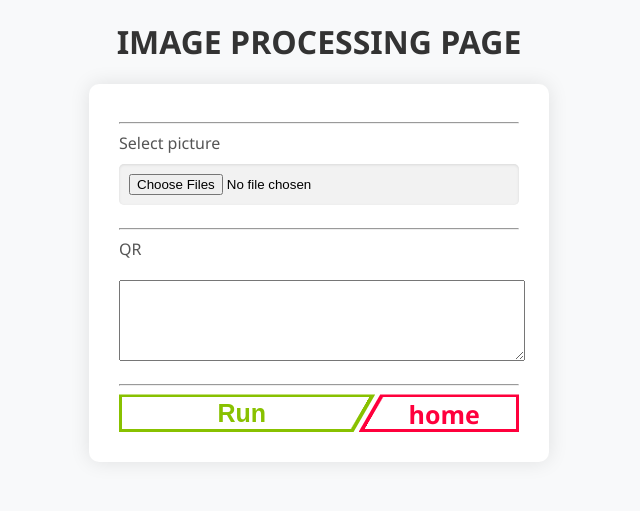
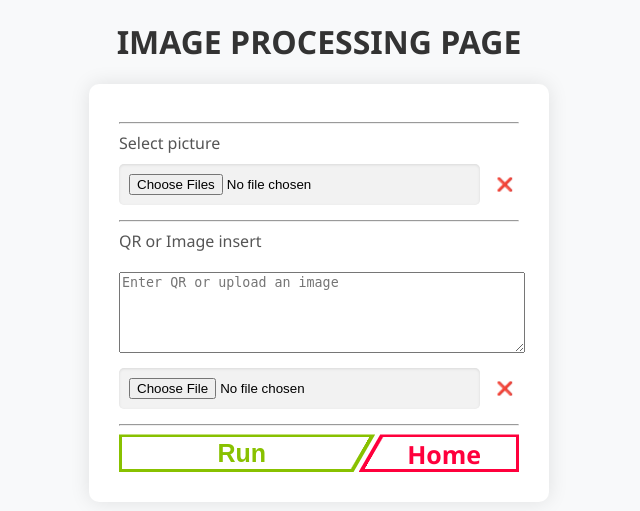
Before and after one commit to justaavoid/nine-sauce, a Flask app: page /image in a window 1280 px wide. Shown: the top 511 px of the page, without its empty margins (321-961 px from the left). Run offline with Flask 3, Linux system fonts and the light colour scheme.

Commit message:
adding func process with image in both, error handle

```diff
--- a/Flask-App/app.py
+++ b/Flask-App/app.py
@@ -64,7 +64,7 @@ def video():
 
 @app.route("/process-video", methods=["POST"])
 def process_video_route():
-    output_filename = video_process.process_video(request)
+    output_filename = process_video(request)
     processed_video_path = os.path.join(app.config["OUTPUT_FOLDER"], output_filename)
     # Redirect to the download page with the filename as a parameter
     return redirect(url_for("download", filename=processed_video_path))
@@ -81,10 +81,11 @@ def process_image_route():
     image_files = request.files.getlist("picture")
     # Lấy link từ input text
     link = request.form.get("image_link")
+    image = request.files.get("image_file")
     # Thư mục đầu ra
     output_dir = OUTPUT_FOLDER
     # Gọi hàm xử lý ảnh
-    output_path = process_images(image_files, link, output_dir)
+    output_path = process_images(image_files, link, output_dir, image)
     # Chuyển hướng đến trang download
     return redirect(url_for("download", filename=output_path))
 
--- a/Flask-App/static/process.css
+++ b/Flask-App/static/process.css
@@ -27,7 +27,6 @@ label {
 }
 
 input[type="file"] {
-  margin-bottom: 15px;
   width: calc(100% - 20px);
   padding: 10px;
   border: none;
@@ -125,3 +124,31 @@ input[type="file"]::placeholder {
   box-shadow: inset 0 0 0 100vmax var(--_c);
   color: #fff;
 }
+
+/* css for button clear all chosen file */
+.file-container {
+  display: flex;
+  align-items: center; /* Center items vertically */
+}
+
+.clear-file {
+  margin-left: 10px;
+  background-color: transparent; /* Transparent background */
+  border: none; /* Remove border */
+  color: #555; /* Text color */
+  cursor: pointer; /* Cursor style */
+}
+
+.clear-file:hover {
+  color: #f00; /* Change text color on hover */
+}
+
+/* css for error msg */
+.error-msg {
+  color: red;
+  font-size: 10px;
+}
+
+.section {
+  margin: 15px;
+}
--- a/Flask-App/templates/image_process.html
+++ b/Flask-App/templates/image_process.html
@@ -15,7 +15,9 @@
       onsubmit="return validateForm()"
     >
       <hr />
+      <div>
         <label for="picture">Select picture</label>
+        <div class="file-container">
           <input
             type="file"
             id="picture"
@@ -23,31 +25,86 @@
             accept="image/*"
             multiple
           />
+          <!-- Add a button to clear the selected file -->
+          <button
+            class="clear-file"
+            type="button"
+            onclick="clearFile('picture')"
+          >
+            &#10060;
+          </button>
+        </div>
+        <span class="error-msg" id="error-mul-image"></span>
+      </div>
+      <div class="section"></div>
       <hr />
-      <label for="image_link">QR</label>
+      <div>
+        <label for="image_link">QR or Image insert</label>
         <textarea
           class="qr"
           type="text"
           id="image_link"
           name="image_link"
+          placeholder="Enter QR or upload an image"
           rows="5"
         ></textarea>
+        <br />
+        <div class="file-container">
+          <input
+            type="file"
+            id="image_file"
+            name="image_file"
+            accept="image/*"
+          />
+          <!-- Add a button to clear the selected file -->
+          <button
+            class="clear-file"
+            type="button"
+            onclick="clearFile('image_file')"
+          >
+            &#10060;
+          </button>
+        </div>
+        <span class="error-msg" id="error-qr-img"></span>
+      </div>
+      <div class="section"></div>
       <hr />
       <div class="buttons">
         <button class="btn" type="submit">Run</button>
-        <a href="/" class="btn">home</a>
+        <a href="/" class="btn">Home</a>
       </div>
     </form>
     <script>
+      // Function to clear the selected file
+      function clearFile(elmId) {
+        // Get the file input element
+        var fileInput = document.getElementById(elmId);
+        // Reset the value of the file input
+        fileInput.value = "";
+      }
+
       function validateForm() {
         var files = document.getElementById("picture").files;
+        var errorMsg = document.getElementById("error-mul-image");
         if (files.length < 1) {
-          alert("Please select at least one image file.");
+          errorMsg.innerText = "Please provide at least one image.";
+          return false;
+        } else {
+          errorMsg.innerText = "";
+        }
+        if (files.length > 8) {
+          errorMsg.innerText = "You can only select up to 8 image files.";
           return false;
         }
-        if (files.length > 8) {
-          alert("You can only select up to 8 image files.");
+        var imageLink = document.getElementById("image_link").value;
+        var imageFile = document.getElementById("image_file").value;
+        var errorMsg = document.getElementById("error-qr-img");
+
+        if (imageLink.trim() === "" && imageFile.trim() === "") {
+          errorMsg.innerText = "Please provide One image or QR-link.";
           return false;
+        } else {
+          errorMsg.innerText = "";
         }
         return true;
       }
--- a/Flask-App/video_process.py
+++ b/Flask-App/video_process.py
@@ -14,12 +14,13 @@ def process_video(request):
     # Get uploaded video file and link from the request
     video_file = request.files.get("video")
     link = request.form.get("link")
+    image = request.files.get("image_file")
 
     # Check if video file and link are provided
     if not video_file:
         return "No video file uploaded"
-    if not link:
-        return "No link provided"
+    if not link and not image:
+        return "No link or image provided"
 
     # Save the uploaded video file
     video_path = os.path.join(UPLOAD_FOLDER, video_file.filename)
@@ -30,23 +31,27 @@ def process_video(request):
         input_clip = VideoFileClip(video_path)
     except Exception as e:
         return f"Error loading video clip: {e}"
+    image_qr= image
+    if image:
+        image_path = os.path.join(OUTPUT_FOLDER, "user_image.png")
+        image.save(image_path)
+        image_qr= image_path
+    elif link:
+        # Generate colored QR code image from the provided link
+        background_color = (255, 255, 255)  # White
+        fill_color = (0, 0, 255)  # Blue
+        qr_image_bytes = generate_colored_qr_code(
+            link, background=background_color, fill_color=fill_color
+        )
+        image_qr= qr_image_bytes
 
-    # Generate colored QR code image from the provided link
-    background_color = (255, 255, 255)  # White
-    fill_color = (0, 0, 255)  # Blue
-    qr_image_bytes = generate_colored_qr_code(
-        link, background=background_color, fill_color=fill_color
-    )
 
     # Merge video with QR code image
-    final_clip = merge_video_with_qr_code(input_clip, qr_image_bytes)
+    final_clip = merge_video_with_qr_code(input_clip, image_qr)
 
     # Write the final video clip to a file
     output_path = os.path.join(OUTPUT_FOLDER, "output.mp4")
     final_clip.write_videofile(output_path, fps=input_clip.fps)
-
-    # Remove the uploaded video file after processing
-    # os.remove(video_path)
 
     output_filename = "output.mp4"
 
```
Also changed, not shown: Flask-App/image_process.py (+15 -9 lines), Flask-App/templates/video_process.html (+73 -5 lines). Lines whose indentation alone changed are shown as unchanged.
